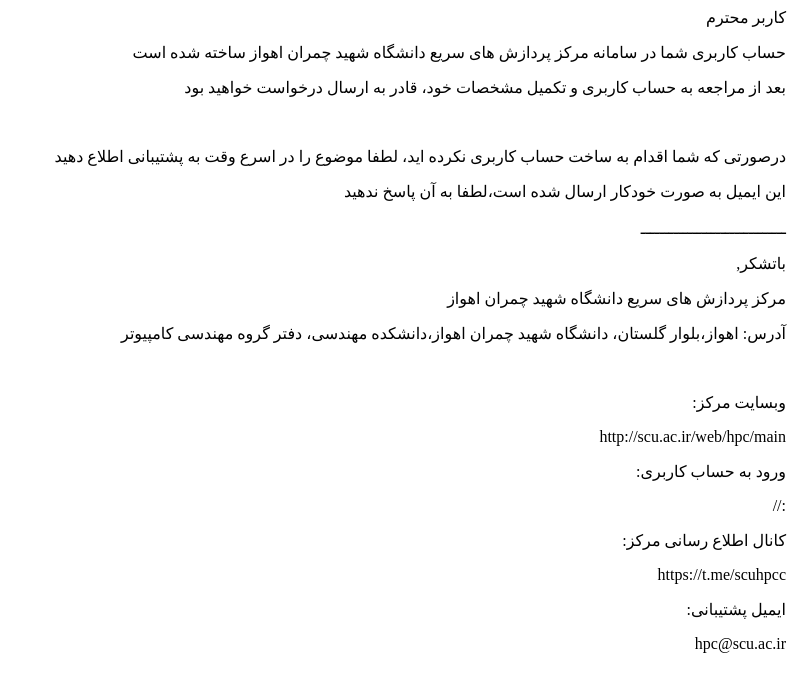
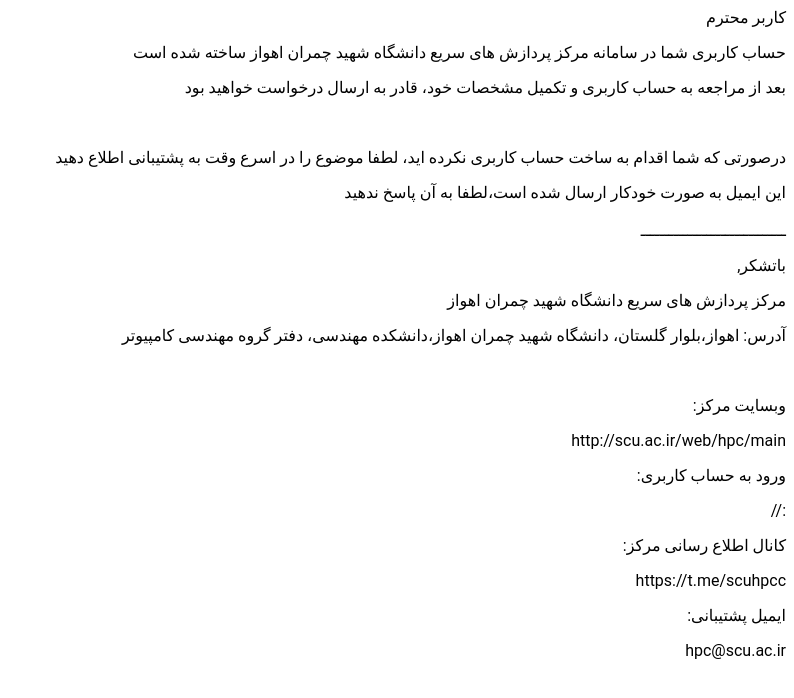
Before and after one commit to omiid-ad/HPCPortal, a Django app: template mainapp/templates/mainapp/register_confirm_email.html in a window 1280 px wide. Shown: the top 698 px of the page, without its empty margins (486-1280 px from the left). Run offline with Django 3.2, Linux system fonts and the light colour scheme; the template is opened without the code that fills it, so the values that code supplies are empty; parts of the project's set-up code (start-up, migrations or seed data) failed here and were passed over.

Commit message:
add some styles

```diff
--- a/mainapp/templates/mainapp/register_confirm_email.html
+++ b/mainapp/templates/mainapp/register_confirm_email.html
@@ -1,5 +1,5 @@
 <body>
-<div dir="rtl" style="text-align: right">
+<div dir="rtl" style="text-align: right; font-family: IranSans,Roboto,sans-serif;">
     <p>کاربر محترم ‌{{ name }}</p>
     <p>حساب کاربری شما در سامانه مرکز پردازش های سریع دانشگاه شهید چمران اهواز ساخته شده است </p>
     <p>بعد از مراجعه به حساب کاربری و تکمیل مشخصات خود، قادر به ارسال درخواست خواهید بود</p>
--- a/templates/registration/password_reset_done.html
+++ b/templates/registration/password_reset_done.html
@@ -3,7 +3,7 @@
 {% block title %}ایمیل فرستاده شد | مرکز پزدازش سریع دانشگاه شهید چمران اهواز{% endblock %}
 
 {% block content %}
-    <div class="box">
+    <div dir="rtl" class="box">
         <p class="text-right">
             اگر حسابی مرتبط با ایمیلی که وارد کردید موجود باشد، ایمیل حاوی لینک بازیابی رمزعبور تا دقایقی دیگر برای آن
             فرستاده خواهد شد.
```
